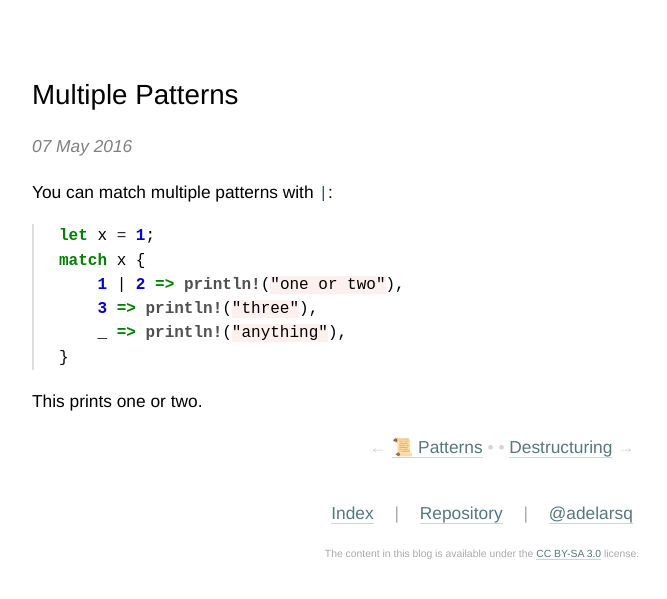
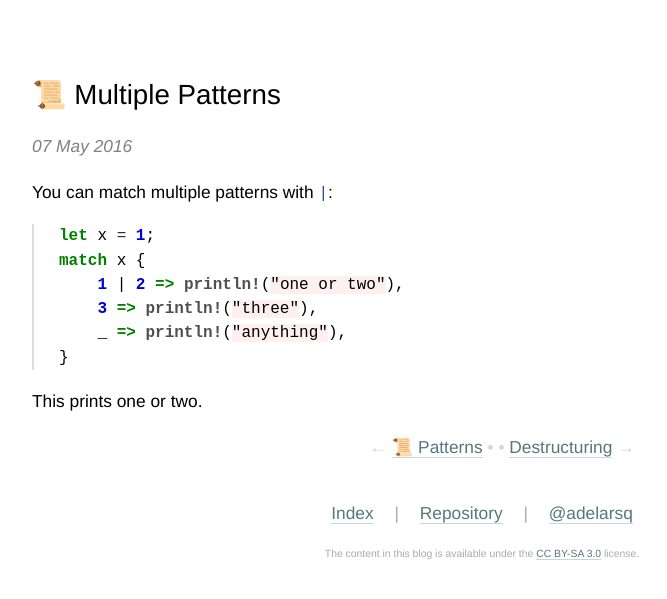
Before and after one commit to adelarsq/daily-rust.github.io, a Jekyll site: the page built from _posts/2016-05-07-patterns2.md, in a window 1280 px wide. Shown: the top 599 px of the page, without its empty margins (158-825 px from the left). Built offline with Jekyll 4.4.1, drawn with Linux system fonts in a browser that asks for light colours.

```diff
--- a/_posts/2016-05-07-patterns2.md
+++ b/_posts/2016-05-07-patterns2.md
@@ -1,6 +1,6 @@
 ---
 layout: post
-title: "Multiple Patterns"
+title: "📜 Multiple Patterns"
 index_title: "Multiple Patterns"
 tags: [rustposts, rust]
 ---
```
